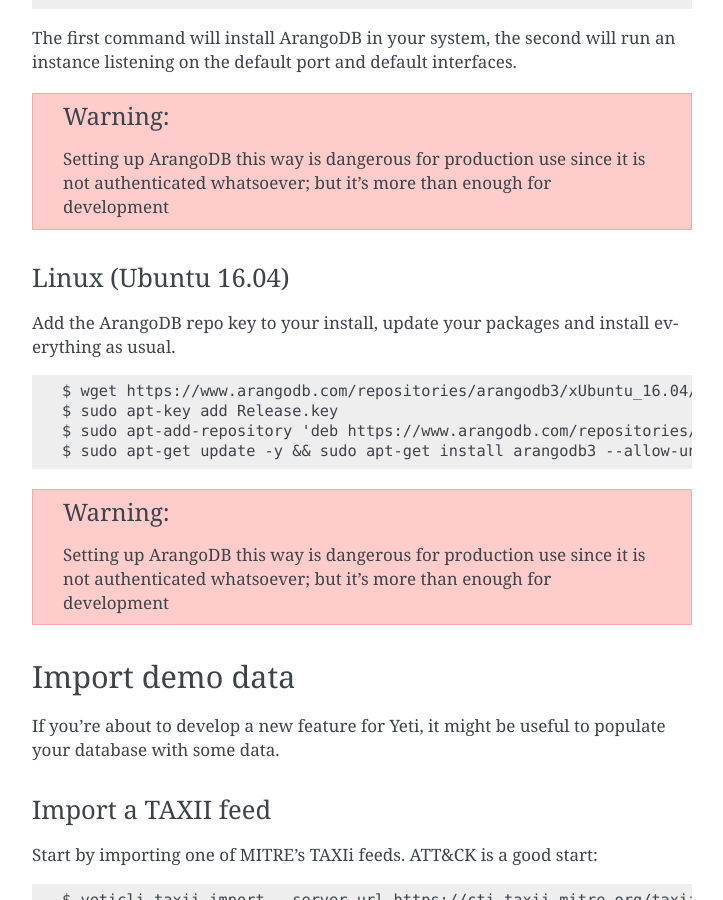
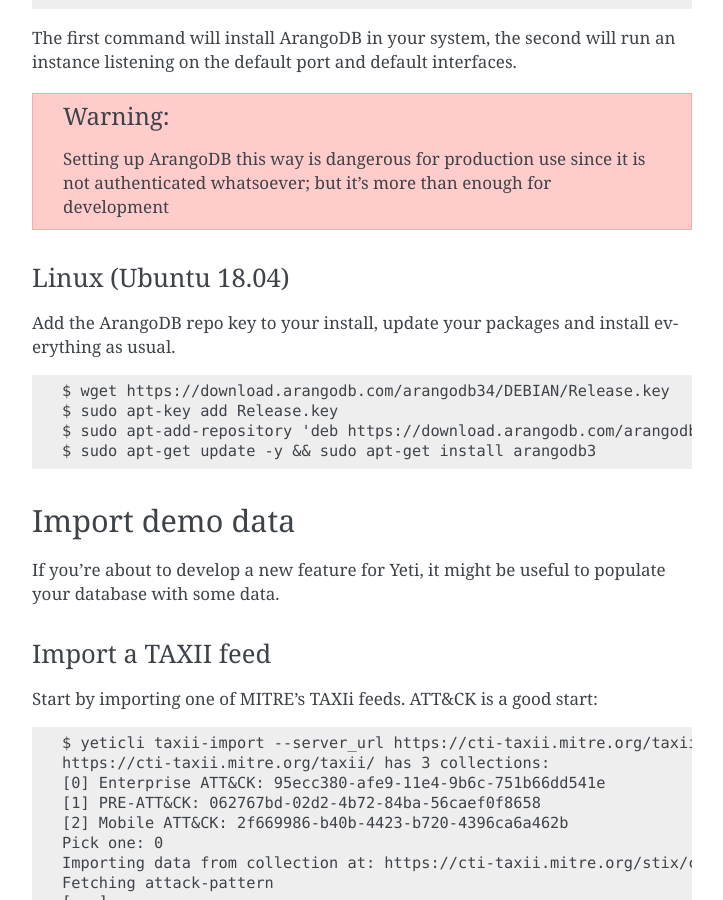
Before and after one commit to yeti-platform/TibetanBrownBear, a Sphinx documentation site: the page built from docs/development-environment.md, in a window 1280 px wide and 900 px high, scrolled down 1257 px. Shown: the whole window, without its empty margins (388-1111 px from the left). Built offline with Sphinx 7.4.7, drawn with Linux system fonts in a browser that asks for light colours; some of the changed text lies outside the part shown.

Commit message:
update dev docs for ubuntu 18
latest docs from https://www.arangodb.com/download-major/ubuntu/

````diff
--- a/docs/development-environment.md
+++ b/docs/development-environment.md
@@ -53,20 +53,15 @@ instance listening on the default port and default interfaces.
   Setting up ArangoDB this way is dangerous for production use since it
   is not authenticated whatsoever; but it's more than enough for development
 ```
-### Linux (Ubuntu 16.04)
+### Linux (Ubuntu 18.04)
 
 Add the ArangoDB repo key to your install, update your packages and install everything as usual.
 
-    $ wget https://www.arangodb.com/repositories/arangodb3/xUbuntu_16.04/Release.key
+    $ wget https://download.arangodb.com/arangodb34/DEBIAN/Release.key
     $ sudo apt-key add Release.key
-    $ sudo apt-add-repository 'deb https://www.arangodb.com/repositories/arangodb3/xUbuntu_16.04/ /'
-    $ sudo apt-get update -y && sudo apt-get install arangodb3 --allow-unauthenticated
+    $ sudo apt-add-repository 'deb https://download.arangodb.com/arangodb34/DEBIAN/ /'
+    $ sudo apt-get update -y && sudo apt-get install arangodb3
 
-```eval_rst
-.. warning::
-  Setting up ArangoDB this way is dangerous for production use since it
-  is not authenticated whatsoever; but it's more than enough for development
-```
 
 ## Import demo data
 
````
